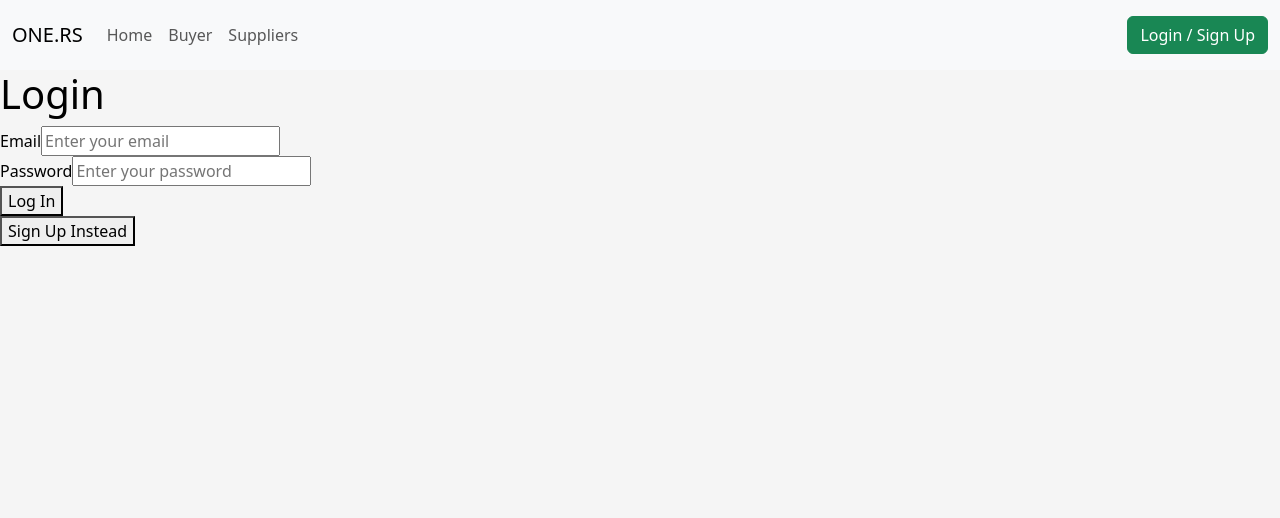
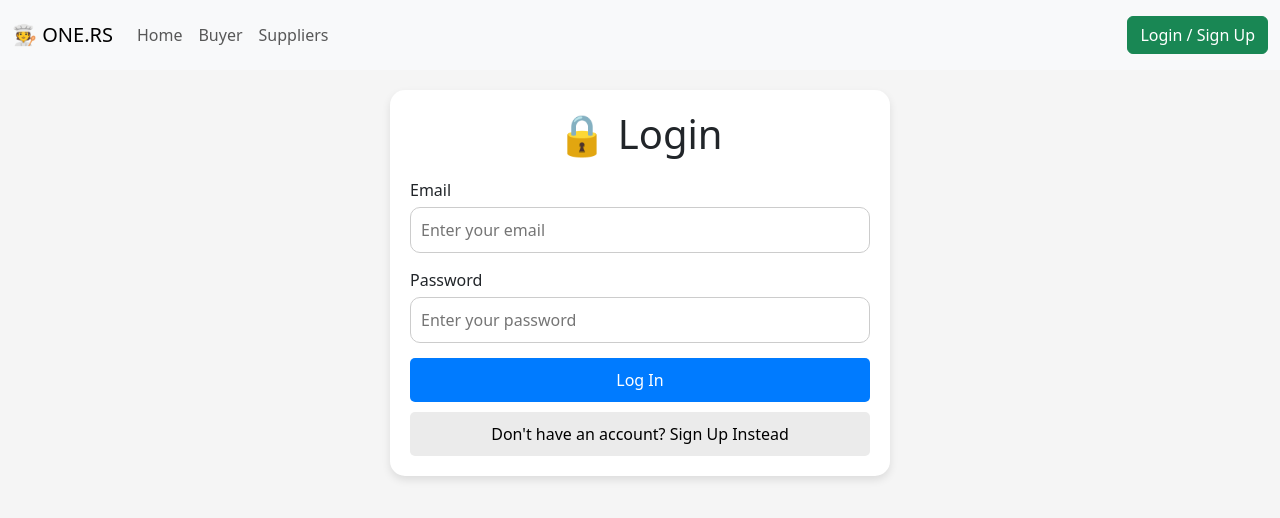
Before and after one commit to Kai-Tay/ONE-RS, a Vue app in the folder frontend/: page /#/login in a window 1280 px wide. Shown: the top 518 px of the page. Built offline with nearby package versions, Linux system fonts and the light colour scheme; no server answers.

Commit message:
Split up signup method + Added user database
Small bug with name not updating on nav bar after sign up unless refreshed

```diff
--- a/frontend/src/components/Authentication.vue
+++ b/frontend/src/components/Authentication.vue
@@ -1,7 +1,8 @@
 <script setup>
 import Navbar from './Navbar.vue';
-import auth from '../firebase.js';
+import { auth, db } from '../firebase.js';
 import { signInWithEmailAndPassword, createUserWithEmailAndPassword, updateProfile } from "firebase/auth";
+import { setDoc, doc } from 'firebase/firestore';
 </script>
 
 <!-- HTML STUFF -->
@@ -9,7 +10,7 @@ import { signInWithEmailAndPassword, createUserWithEmailAndPassword, updateProfi
     <Navbar />
     <div class="login-container">
         <form @submit.prevent="handleLogin" v-if="isLogin">
-            <h1>Login</h1>
+            <h1> 🔒 Login</h1>
             <div class="form-group">
                 <label for="email">Email </label>
                 <input type="email" id="email" v-model="email" placeholder="Enter your email" required />
@@ -19,14 +20,25 @@ import { signInWithEmailAndPassword, createUserWithEmailAndPassword, updateProfi
                 <label for="password">Password </label>
                 <input type="password" id="password" v-model="password" placeholder="Enter your password" required />
             </div>
-            <button type="submit">Log In</button>
+            <button class="button-submit" type="submit">Log In</button>
         </form>
 
         <form @submit.prevent="handleSignUp" v-else>
-            <h1>Sign Up</h1>
+            <h1> 📋 Sign Up</h1>
+            <div class="form-group">
+                <label for="email">User Type </label>
+                <div class="btn-group w-100">
+                    <button type="button" class="btn"
+                        :class="{ 'btn-primary': !isSupplier, 'btn-outline-primary': isSupplier }"
+                        @click="isSupplier = false">Restaurant</button>
+                    <button type="button" class="btn"
+                        :class="{ 'btn-primary': isSupplier, 'btn-outline-primary': !isSupplier }"
+                        @click="isSupplier = true">Supplier</button>
+                </div>
+            </div>
             <div class="form-group">
                 <label for="email">Name </label>
-                <input type="text" v-model="userName" placeholder="Enter Your username" required />
+                <input type="text" v-model="userName" placeholder="Enter your username" required />
             </div>
 
             <div class="form-group">
@@ -38,10 +50,11 @@ import { signInWithEmailAndPassword, createUserWithEmailAndPassword, updateProfi
                 <label for="password">Password </label>
                 <input type="password" id="password" v-model="password" placeholder="Enter your password" required />
             </div>
-            <button type="submit">Sign Up</button>
+
+            <button class="button-submit" type="submit">Sign Up</button>
         </form>
 
-        <button class="d-inline" @click="toggleLogin">{{ switchLabel }}</button>
+        <button class="d-inline button-switch" @click="toggleLogin">{{ switchLabel }}</button>
     </div>
 </template>
 
@@ -55,16 +68,17 @@ export default {
             password: '',
             userName: '',
             isLogin: true,
-            switchLabel: 'Sign Up Instead',
+            isSupplier: false,
+            switchLabel: "Don't have an account? Sign Up Instead",
         };
     },
     methods: {
         toggleLogin() {
             this.isLogin = !this.isLogin;
             if (this.isLogin) {
-                this.switchLabel = "Sign Up Instead"
+                this.switchLabel = "Don't have an account? Sign Up Instead"
             } else {
-                this.switchLabel = "Login Instead"
+                this.switchLabel = 'Already have an account? Log In Instead'
             }
 
         },
@@ -74,7 +88,6 @@ export default {
                     alert("Signed In")
                     // Signed in -> Redirect to home page
                     const user = userCredential.user;
-                    console.log(userCredential)
                     this.$router.push('/');
                 })
                 .catch((error) => {
@@ -85,6 +98,7 @@ export default {
                 });
         },
         handleSignUp() {
+            // Check if userName is taken
             createUserWithEmailAndPassword(auth, this.email, this.password)
                 .then((userCredential) => {
                     // Signed up + Store UserName
@@ -92,12 +106,25 @@ export default {
                     updateProfile(user, {
                         displayName: this.userName
                     })
-                    alert("User signed up")
+
+                    // Add user data into firebase DB (Username + Account Type + Points )
+                    // Store additional data in Firestore
+                    setDoc(doc(db, "users", user.uid), {
+                        userName: this.userName,
+                        userType: this.isSupplier ? "supplier" : "restaurant",
+                        points: this.isSupplier ? null : 0,
+                    })
+                        .then(() => {
+                            alert("User signed up");
+                            this.$router.push('/');
+                        })
+                        .catch((error) => {
+                            console.error("Error adding document: ", error);
+                        }
+                        )
                 })
                 .catch((error) => {
-                    alert("Error in Signing Up, Please Try Again!")
-                    const errorCode = error.code;
-                    const errorMessage = error.message;
+                    console.error("Error in Signing Up, Please Try Again!", error)
                     // ..
                 });
         }
@@ -108,7 +135,49 @@ export default {
 <!-- CSS STUFF -->
 <style>
 .login-container {
-    background-color: whitesmoke;
-    color: black;
+    width: 80%;
+    max-width: 500px;
+    margin: 20px auto;
+    padding: 20px;
+    background-color: white;
+    border-radius: 15px;
+    box-shadow: 0 4px 8px rgba(0, 0, 0, 0.1);
+}
+
+.form-group {
+    margin-bottom: 15px;
+}
+
+.button-submit {
+    width: 100%;
+    padding: 10px;
+    background-color: #007bff;
+    color: white;
+    border: none;
+    border-radius: 5px;
+    cursor: pointer;
+    margin-bottom: 10px;
+}
+
+.button-switch {
+    width: 100%;
+    padding: 10px;
+    background-color: #ebebeb;
+    border: none;
+    border-radius: 5px;
+    cursor: pointer;
+}
+
+h1 {
+    text-align: center;
+    margin-bottom: 20px;
+}
+
+input {
+    width: 100%;
+    padding: 10px;
+    margin-top: 5px;
+    border: 1px solid #ccc;
+    border-radius: 10px;
 }
 </style>
--- a/frontend/src/components/Navbar.vue
+++ b/frontend/src/components/Navbar.vue
@@ -1,7 +1,12 @@
+<script setup>
+import { onAuthStateChanged, signOut } from "firebase/auth";
+import {auth} from '../firebase.js';
+</script>
+
 <template>
     <nav class="navbar navbar-expand-lg bg-body-tertiary">
         <div class="container-fluid">
-            <a class="navbar-brand" href="#">ONE.RS</a>
+            <a class="navbar-brand" href="#">🧑‍🍳 ONE.RS</a>
             <button class="navbar-toggler" type="button" data-bs-toggle="collapse" data-bs-target="#navbarText"
                 aria-controls="navbarText" aria-expanded="false" aria-label="Toggle navigation">
                 <span class="navbar-toggler-icon"></span>
@@ -32,9 +37,6 @@
 </template>
 
 <script>
-import { onAuthStateChanged, signOut } from "firebase/auth";
-import auth from '../firebase.js';
-
 export default {
     name: 'Navbar',
     data() {
```
